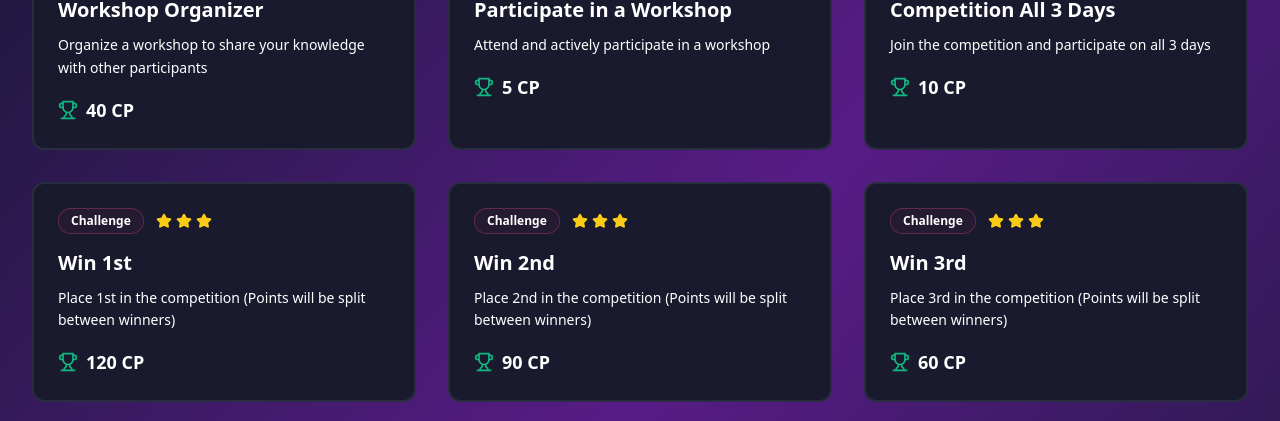
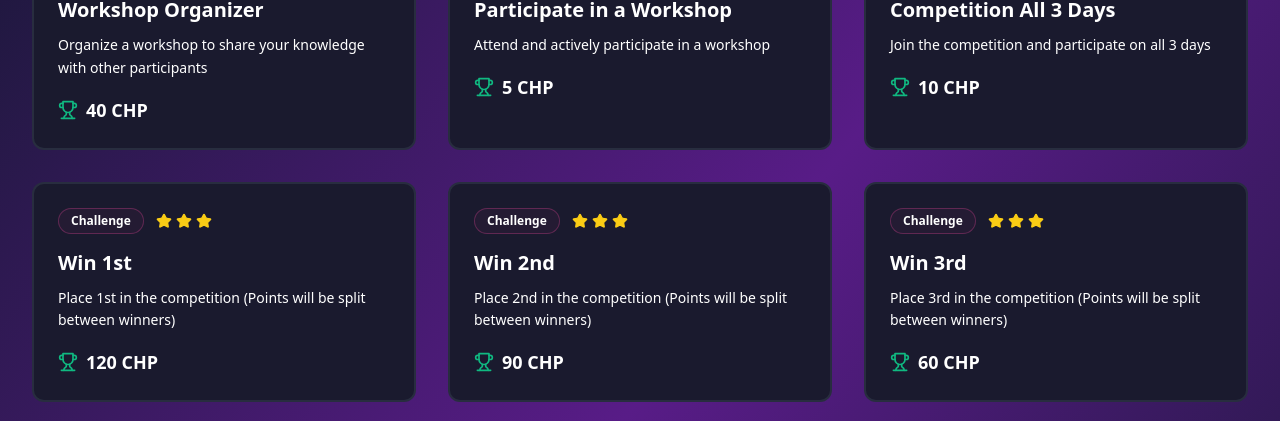
Before and after one commit to aya-aladdin/checkpoint, a Next.js app: page /quests in a window 1280 px wide. Shown: the part 379-800 px from the top of the page. Built offline with nearby package versions, Linux system fonts and the light colour scheme.

Commit message:
changed cp to chp

```diff
--- a/components/QuestCard.tsx
+++ b/components/QuestCard.tsx
@@ -60,7 +60,7 @@ const QuestCard: React.FC<QuestCardProps> = ({ quest }) => {
         <div className="flex items-center space-x-2">
           <Trophy className="w-5 h-5 text-accent-green" />
           <span className="text-neon-green font-bold text-lg">
-            {quest.reward} CP
+            {quest.reward} CHP
           </span>
         </div>
 
```
